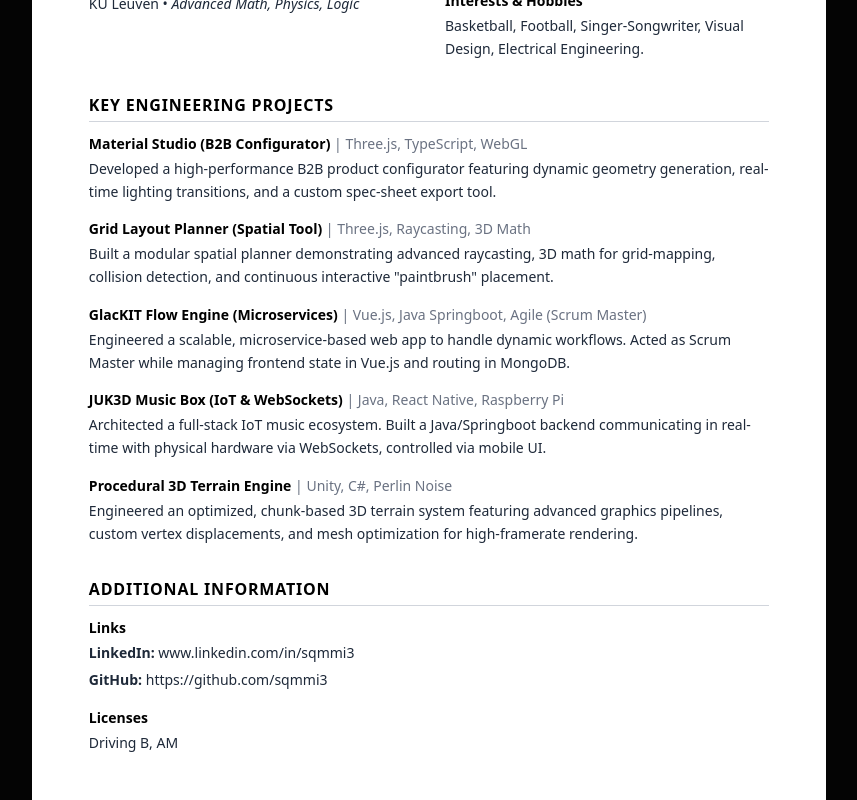
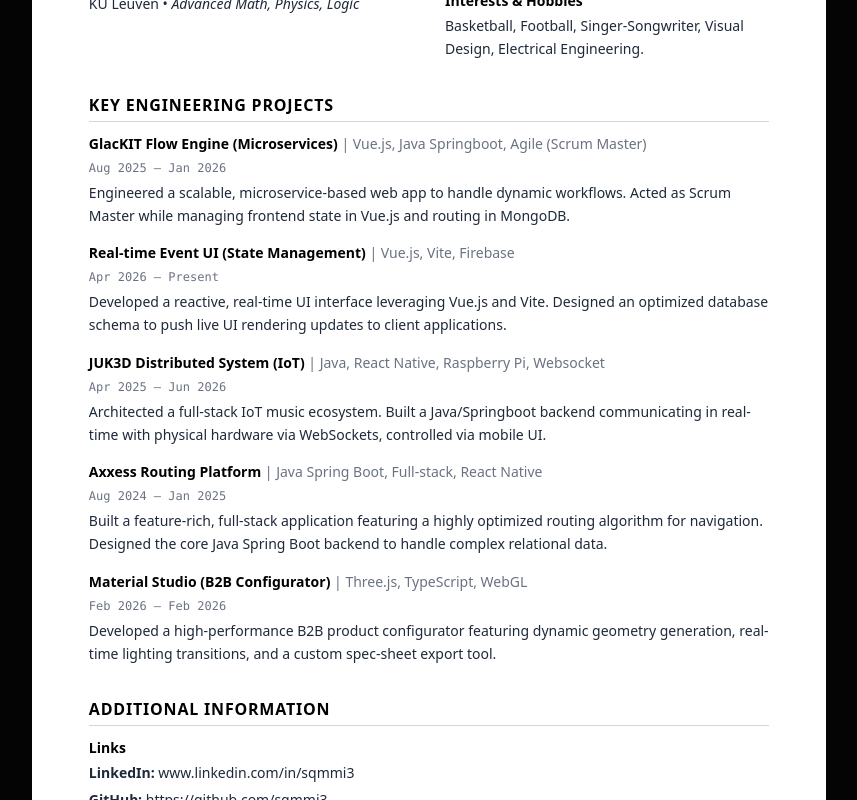
Before and after one commit to sqmmi3/sqmmi3folio, a Vue app: page /resume in a window 1280 px wide. Shown: the part 1320-2120 px from the top of the page, without its empty margins (211-1068 px from the left). Built offline with nearby package versions, Linux system fonts and the light colour scheme; what @tsparticles/vue3 would draw is missing.

Commit message:
FEAT: added date to projects and resume

```diff
--- a/src/App.vue
+++ b/src/App.vue
@@ -127,7 +127,7 @@ const socialLinks = [
         </div>
 
         <div class="text-[10px] font-mono text-gray-600 uppercase tracking-widest">
-          SQMMI3_VOID <span class="text-emerald-500/40 ml-1">[BUILD_4.1.4]</span>
+          SQMMI3_VOID <span class="text-emerald-500/40 ml-1">[BUILD_4.2.4]</span>
         </div>
       </div>
 
--- a/src/projects/projects.ts
+++ b/src/projects/projects.ts
@@ -5,7 +5,8 @@ export interface Project {
   description: string
   tags: string[]
   demoLink?: string
-  link: string
+  link?: string
+  period?: string
 }
 
 export const projects: Project[] = [
@@ -17,6 +18,7 @@ export const projects: Project[] = [
       'Real-time music box built on Raspberry PI and ESP32, bridging physical sound hardware controlled with mobile interface!',
     tags: ['Java (Sprintboot)', 'React Native', 'Web-sockets', 'Python', 'IoT', 'TypeScript'],
     link: 'https://github.com/sqmmi3/juk3d',
+    period: 'Apr 2025 – Jun 2025'
   },
   {
     id: 2,
@@ -26,6 +28,7 @@ export const projects: Project[] = [
       'An easily extendable dynamic flow engine to handle flows that have integrated steps systems to link with other platforms for for example absence management and handling, while I acted throughout the project as SCRUM MASTER!',
     tags: ['Java (Sprinboot)', 'VueJS', 'MongoDB', 'Agile', 'Senior Scrum Master', 'Full-Stack'],
     link: 'https://github.com/sqmmi3/glackit',
+    period: 'Aug 2025 – Jan 2026'
   },
   {
     id: 3,
@@ -35,6 +38,7 @@ export const projects: Project[] = [
       'A feature-rich mobile carpooling application to register rides and certain characteristics to it, with a optimised algorithm for optimal route navigation for drivers and passengers to follow!',
     tags: ['Java (Springboot)', 'React Native', 'Junior Developer', 'Styling', 'Full-Stack'],
     link: 'https://github.com/sqmmi3/wpp',
+    period: 'Aug 2024 – Jan 2025'
   },
   {
     id: 4,
@@ -51,6 +55,7 @@ export const projects: Project[] = [
       'Real-world Problem',
     ],
     link: 'https://github.com/sqmmi3/resqfood',
+    period: 'Aug 2025 – Jan 2026'
   },
   {
     id: 5,
@@ -68,6 +73,7 @@ export const projects: Project[] = [
       'Slaying Mobs',
     ],
     link: 'https://github.com/sqmmi3/okapj',
+    period: 'Nov 2023 – Nov 2023'
   },
   {
     id: 6,
@@ -88,6 +94,7 @@ export const projects: Project[] = [
       'C#',
     ],
     link: 'https://github.com/sqmmi3/3d',
+    period: 'Feb 2025 – Jun 2025'
   },
   {
     id: 7,
@@ -105,6 +112,7 @@ export const projects: Project[] = [
       'C#',
     ],
     link: 'https://github.com/sqmmi3/basketball',
+    period: 'Aug 2025 – Jan 2026'
   },
   {
     id: 8,
@@ -114,6 +122,7 @@ export const projects: Project[] = [
       'A multi-user roled system for an event ticket system for users to buy, artists to host, and managers to manage details of events!',
     tags: ['Ticket System', 'Artists', 'Events', 'React', 'TypeScript'],
     link: 'https://github.com/sqmmi3/showtime',
+    period: 'Aug 2024 – Jan 2025'
   },
   {
     id: 9,
@@ -134,6 +143,7 @@ export const projects: Project[] = [
       'Mechanics',
     ],
     link: 'https://github.com/Adam03lvl/glitchKIT',
+    period: 'Oct 2025 – Oct 2025'
   },
   {
     id: 10,
@@ -143,6 +153,7 @@ export const projects: Project[] = [
       'Custom-made MP3 player for a fun 6-months surprise for my beloved girlfriend who loves music as much as I do and likes her flowers and pinkness!',
     tags: ['PyQt6', 'Python', 'Spotify Dev', 'Dekstop App', 'In-sync music player'],
     link: 'https://github.com/sqmmi3/mp3player',
+    period: 'Oct 2025 – Oct 2025'
   },
   {
     id: 11,
@@ -153,6 +164,7 @@ export const projects: Project[] = [
     tags: ['Three.js', 'TypeScript', 'Vite', 'WebGL'],
     demoLink: '/material-studio/index.html',
     link: 'https://github.com/sqmmi3/materialstudio',
+    period: 'Feb 2026 – Feb 2026'
   },
   {
     id: 12,
@@ -163,6 +175,7 @@ export const projects: Project[] = [
     tags: ['Three.js', 'Raycasting', 'Mathematics', 'Interactive'],
     demoLink: '/grid-planner/index.html',
     link: 'https://github.com/sqmmi3/grid-planner',
+    period: 'Feb 2026 – Feb 2026'
   },
   {
     id: 13,
@@ -172,5 +185,22 @@ export const projects: Project[] = [
     tags: ['VueJS', 'Firebase', 'Vite'],
     demoLink: '/party/index.html',
     link: 'https://github.com/sqmmi3/party',
+    period: 'Apr 2026 – Present'
+  },
+  {
+    id: 14,
+    title: 'Library Back-end',
+    description: 'Developed a dynamic check-in, check-out, subscription and publications system of all books of a library as personal project.',
+    category: 'Engineering',
+    tags: ['Java', 'Spring Boot'],
+    period: 'Aug 2023 – Jun 2024'
+  },
+  {
+    id: 15,
+    title: 'Fan-page front-end',
+    description: 'Developed a fan-page static front-end page about my favourite artist describing his life and songs as well as his equipment used to make music',
+    category: 'Engineering',
+    tags: ['JavaScript', 'HTML', 'CSS', 'SCSS', 'TailwindCSS'],
+    period: 'Jul 2023 – Dec 2023'
   }
 ]
--- a/src/views/ProjectsView.vue
+++ b/src/views/ProjectsView.vue
@@ -77,8 +77,13 @@ const filteredProjects = computed(() => {
         :key="project.id"
         class="group relative bg-white/5 backdrop-blur-xl border border-white/10 p-8 rounded-2xl hover:border-emerald-500/50 transition-all duration-500 flex flex-col h-full"
       >
-        <div class="text-[10px] text-emerald-500/50 font-mono uppercase tracking-widest mb-4">
-          // {{ project.category }}
+        <div class="flex justify-between items-center mb-4">
+          <div class="text-[10px] text-emerald-500/50 font-mono uppercase tracking-widest">
+            // {{ project.category }}
+          </div>
+          <div v-if="project.period" class="text-[10px] text-gray-500/70 font-mono tracking-widest">
+            {{ project.period }}
+          </div>
         </div>
 
         <h3
--- a/src/views/ResumeView.vue
+++ b/src/views/ResumeView.vue
@@ -141,28 +141,43 @@ const printResume = () => {
 
         <div class="space-y-4">
           <div>
-            <h4 class="font-bold text-sm text-black">Material Studio (B2B Configurator) <span class="font-normal text-gray-500">| Three.js, TypeScript, WebGL</span></h4>
-            <p class="text-sm text-gray-800 leading-relaxed mt-1">Developed a high-performance B2B product configurator featuring dynamic geometry generation, real-time lighting transitions, and a custom spec-sheet export tool.</p>
-          </div>
-
-          <div>
-            <h4 class="font-bold text-sm text-black">Grid Layout Planner (Spatial Tool) <span class="font-normal text-gray-500">| Three.js, Raycasting, 3D Math</span></h4>
-            <p class="text-sm text-gray-800 leading-relaxed mt-1">Built a modular spatial planner demonstrating advanced raycasting, 3D math for grid-mapping, collision detection, and continuous interactive "paintbrush" placement.</p>
-          </div>
-
-          <div>
-            <h4 class="font-bold text-sm text-black">GlacKIT Flow Engine (Microservices) <span class="font-normal text-gray-500">| Vue.js, Java Springboot, Agile (Scrum Master)</span></h4>
+            <div>
+              <h4 class="font-bold text-sm text-black">GlacKIT Flow Engine (Microservices) <span class="font-normal text-gray-500">| Vue.js, Java Springboot, Agile (Scrum Master)</span></h4>
+              <span class="text-xs font-mono text-gray-500">Aug 2025 – Jan 2026</span>
+            </div>
             <p class="text-sm text-gray-800 leading-relaxed mt-1">Engineered a scalable, microservice-based web app to handle dynamic workflows. Acted as Scrum Master while managing frontend state in Vue.js and routing in MongoDB.</p>
           </div>
 
           <div>
-            <h4 class="font-bold text-sm text-black">JUK3D Music Box (IoT & WebSockets) <span class="font-normal text-gray-500">| Java, React Native, Raspberry Pi</span></h4>
+            <div>
+              <h4 class="font-bold text-sm text-black">Real-time Event UI (State Management) <span class="font-normal text-gray-500">| Vue.js, Vite, Firebase</span></h4>
+              <span class="text-xs font-mono text-gray-500">Apr 2026 – Present</span>
+            </div>
+            <p class="text-sm text-gray-800 leading-relaxed mt-1">Developed a reactive, real-time UI interface leveraging Vue.js and Vite. Designed an optimized database schema to push live UI rendering updates to client applications.</p>
+          </div>
+
+          <div>
+            <div>
+              <h4 class="font-bold text-sm text-black">JUK3D Distributed System (IoT) <span class="font-normal text-gray-500">| Java, React Native, Raspberry Pi, Websocket</span></h4>
+              <span class="text-xs font-mono text-gray-500">Apr 2025 – Jun 2026</span>
+            </div>
             <p class="text-sm text-gray-800 leading-relaxed mt-1">Architected a full-stack IoT music ecosystem. Built a Java/Springboot backend communicating in real-time with physical hardware via WebSockets, controlled via mobile UI.</p>
           </div>
 
           <div>
-            <h4 class="font-bold text-sm text-black">Procedural 3D Terrain Engine <span class="font-normal text-gray-500">| Unity, C#, Perlin Noise</span></h4>
-            <p class="text-sm text-gray-800 leading-relaxed mt-1">Engineered an optimized, chunk-based 3D terrain system featuring advanced graphics pipelines, custom vertex displacements, and mesh optimization for high-framerate rendering.</p>
+            <div>
+              <h4 class="font-bold text-sm text-black">Axxess Routing Platform <span class="font-normal text-gray-500">| Java Spring Boot, Full-stack, React Native </span></h4>
+              <span class="text-xs font-mono text-gray-500">Aug 2024 – Jan 2025</span>
+            </div>
+            <p class="text-sm text-gray-800 leading-relaxed mt-1">Built a feature-rich, full-stack application featuring a highly optimized routing algorithm for navigation. Designed the core Java Spring Boot backend to handle complex relational data.</p>
+          </div>
+
+          <div>
+            <div>
+              <h4 class="font-bold text-sm text-black">Material Studio (B2B Configurator) <span class="font-normal text-gray-500">| Three.js, TypeScript, WebGL</span></h4>
+              <span class="text-xs font-mono text-gray-500">Feb 2026 – Feb 2026</span>
+            </div>
+            <p class="text-sm text-gray-800 leading-relaxed mt-1">Developed a high-performance B2B product configurator featuring dynamic geometry generation, real-time lighting transitions, and a custom spec-sheet export tool.</p>
           </div>
         </div>
       </section>
```
